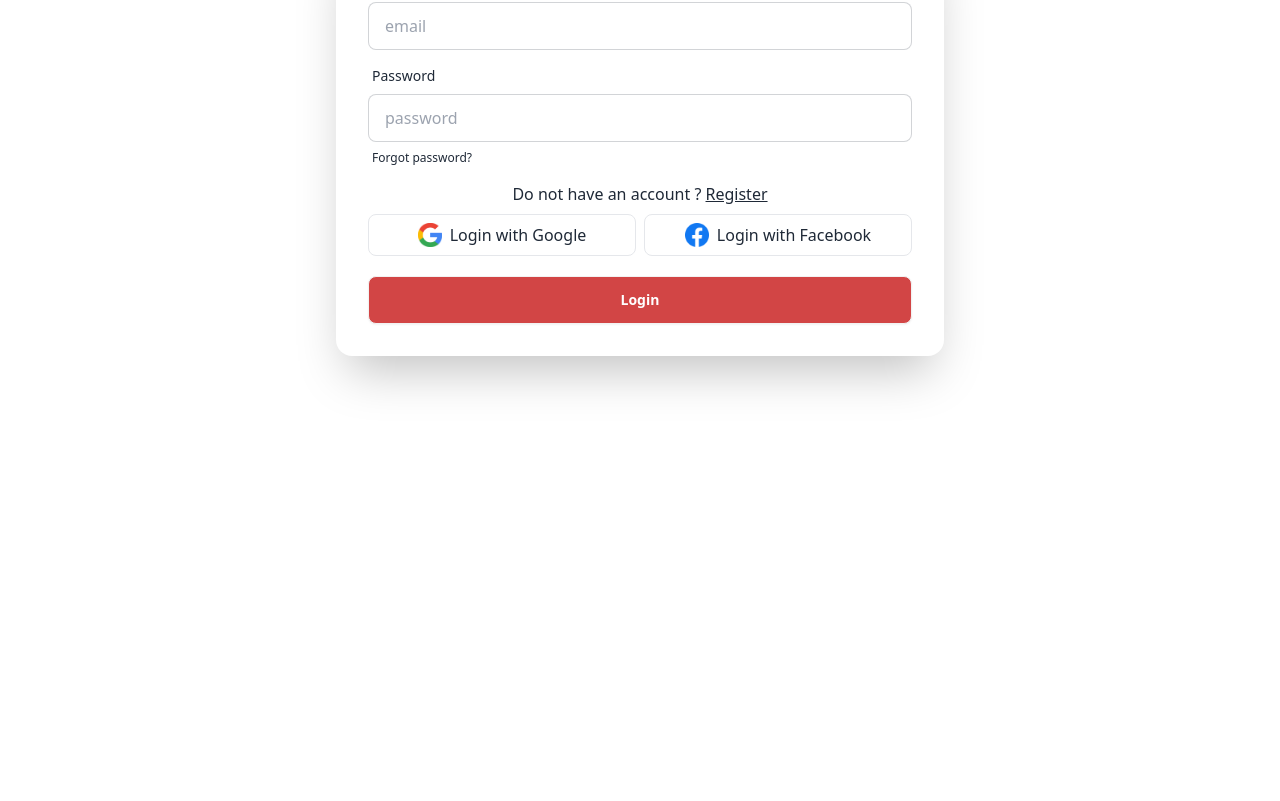
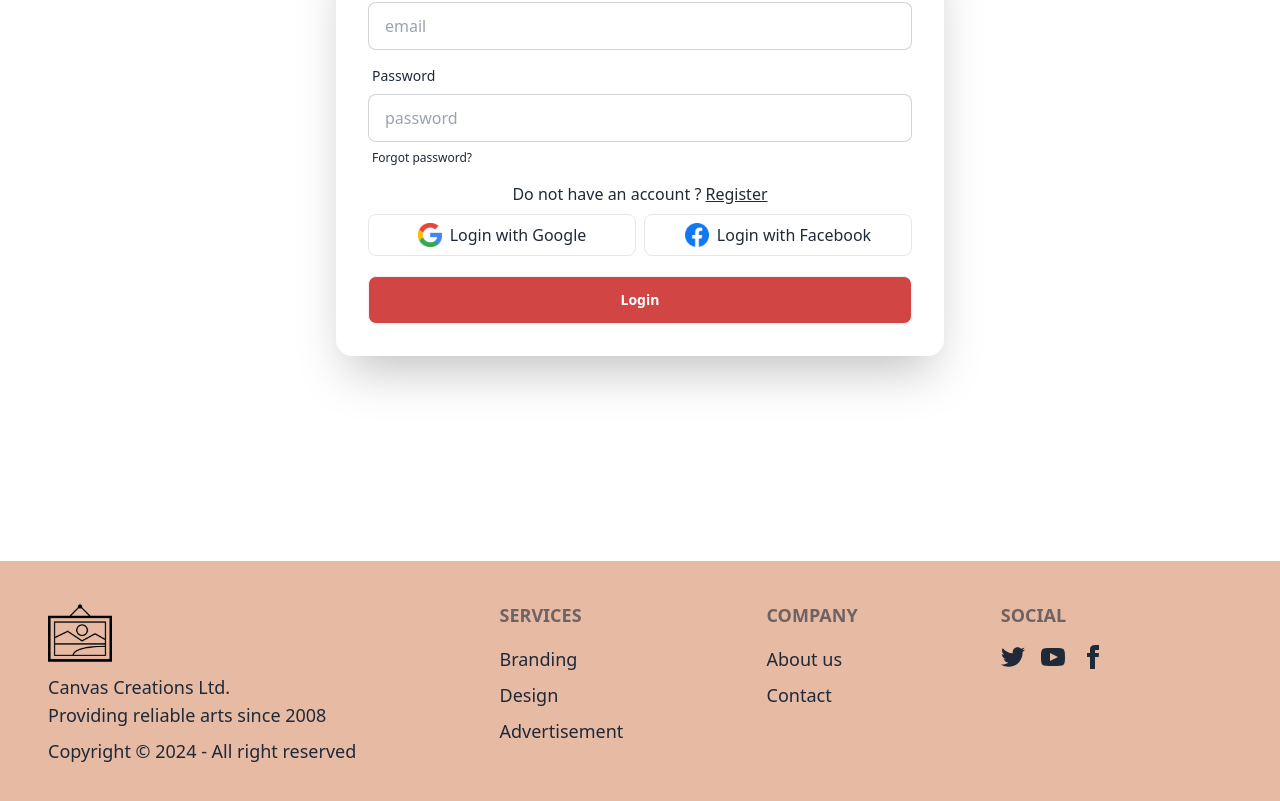
Before and after one commit to Rubaeid-Sanjid/Art-and-Craft-Store-client-side, a React (Vite) app: page /login in a window 1280 px wide. Shown: the part 385-1186 px from the top of the page. Before the commit the page ends 898 px from the top, so only its background shows below. Built offline with nearby package versions, Linux system fonts and the light colour scheme; no server answers.

Commit message:
added footer

```diff
--- a/src/Components/CraftItem/CraftItem.jsx
+++ b/src/Components/CraftItem/CraftItem.jsx
@@ -32,7 +32,7 @@
             <h3>{price}</h3>
           </div>
           <div className="card-actions">
-            <Link to={`/viewDetails/${craftItem._id}`}>
+            <Link to={`/viewDetails/${craftItem._id}`} className="w-full">
               <button className="btn bg-[#D24545] text-white text-lg w-full">
                 View Details
               </button>
--- /dev/null
+++ b/src/Components/Footer/Footer.jsx
@@ -0,0 +1,69 @@
+import logo from "../../assets/photo_frame.png";
+const Footer = () => {
+  return (
+    <div className="bg-[#E6BAA3] mt-12">
+      <footer className="footer p-10 container mx-auto lg:px-12">
+        <aside className="text-lg font-medium">
+          <img src={logo} alt="" className="w-16" />
+          <p>
+            Canvas Creations Ltd.
+            <br />
+            Providing reliable arts since 2008
+          </p>
+          <p>Copyright © 2024 - All right reserved</p>
+        </aside>
+        <nav className="text-lg font-medium">
+          <h6 className="footer-title">Services</h6>
+          <a className="link link-hover">Branding</a>
+          <a className="link link-hover">Design</a>
+          <a className="link link-hover">Advertisement</a>
+        </nav>
+        <nav className="text-lg font-medium">
+          <h6 className="footer-title">Company</h6>
+          <a className="link link-hover">About us</a>
+          <a className="link link-hover">Contact</a>
+        </nav>
+        <nav className="text-lg font-medium">
+          <h6 className="footer-title">Social</h6>
+          <div className="grid grid-flow-col gap-4">
+            <a>
+              <svg
+                xmlns="http://www.w3.org/2000/svg"
+                width="24"
+                height="24"
+                viewBox="0 0 24 24"
+                className="fill-current"
+              >
+                <path d="M24 4.557c-.883.392-1.832.656-2.828.775 1.017-.609 1.798-1.574 2.165-2.724-.951.564-2.005.974-3.127 1.195-.897-.957-2.178-1.555-3.594-1.555-3.179 0-5.515 2.966-4.797 6.045-4.091-.205-7.719-2.165-10.148-5.144-1.29 2.213-.669 5.108 1.523 6.574-.806-.026-1.566-.247-2.229-.616-.054 2.281 1.581 4.415 3.949 4.89-.693.188-1.452.232-2.224.084.626 1.956 2.444 3.379 4.6 3.419-2.07 1.623-4.678 2.348-7.29 2.04 2.179 1.397 4.768 2.212 7.548 2.212 9.142 0 14.307-7.721 13.995-14.646.962-.695 1.797-1.562 2.457-2.549z"></path>
+              </svg>
+            </a>
+            <a>
+              <svg
+                xmlns="http://www.w3.org/2000/svg"
+                width="24"
+                height="24"
+                viewBox="0 0 24 24"
+                className="fill-current"
+              >
+                <path d="M19.615 3.184c-3.604-.246-11.631-.245-15.23 0-3.897.266-4.356 2.62-4.385 8.816.029 6.185.484 8.549 4.385 8.816 3.6.245 11.626.246 15.23 0 3.897-.266 4.356-2.62 4.385-8.816-.029-6.185-.484-8.549-4.385-8.816zm-10.615 12.816v-8l8 3.993-8 4.007z"></path>
+              </svg>
+            </a>
+            <a>
+              <svg
+                xmlns="http://www.w3.org/2000/svg"
+                width="24"
+                height="24"
+                viewBox="0 0 24 24"
+                className="fill-current"
+              >
+                <path d="M9 8h-3v4h3v12h5v-12h3.642l.358-4h-4v-1.667c0-.955.192-1.333 1.115-1.333h2.885v-5h-3.808c-3.596 0-5.192 1.583-5.192 4.615v3.385z"></path>
+              </svg>
+            </a>
+          </div>
+        </nav>
+      </footer>
+    </div>
+  );
+};
+
+export default Footer;
--- a/src/Components/MyCraftItem/MyCraftItem.jsx
+++ b/src/Components/MyCraftItem/MyCraftItem.jsx
@@ -21,14 +21,14 @@
       confirmButtonText: "Yes, delete it!",
     }).then((result) => {
       if (result.isConfirmed) {
-        fetch(`https://art-and-craft-store-server-sigma.vercel.app//craftProduct/${id}`, {
+        fetch(`http://localhost:5000/craftProduct/${id}`, {
           method: "DELETE",
         })
           .then((res) => res.json())
           .then((data) => {
             if (data.deletedCount > 0) {
 
-              fetch(`https://art-and-craft-store-server-sigma.vercel.app//craftProduct/email/${user?.email}`)
+              fetch(`http://localhost:5000/craftProduct/email/${user?.email}`)
                 .then((res) => res.json())
                 .then((data) => {
                   setMyCraftItems(data);
--- a/src/Pages/AllArtAndCraft/AllArtAndCraft.jsx
+++ b/src/Pages/AllArtAndCraft/AllArtAndCraft.jsx
@@ -1,4 +1,4 @@
-import { useLoaderData } from "react-router-dom";
+import { Link, useLoaderData } from "react-router-dom";
 
 const AllArtAndCraft = () => {
   const craftItems = useLoaderData();
@@ -27,9 +27,11 @@
               <td>{craftItem.subcategory_Name}</td>
               <td>{craftItem.userName}</td>
               <td>{craftItem.price}</td>
+              <Link to={`/viewDetails/${craftItem._id}`}>
               <button className="btn bg-[#D24545] text-white">
                 View Details
               </button>
+              </Link>
             </tr>
           ))}
         </tbody>
--- a/src/Pages/Main/Main.jsx
+++ b/src/Pages/Main/Main.jsx
@@ -1,11 +1,13 @@
 import { Outlet } from "react-router-dom";
 import Navbar from "../../Components/Navbar/Navbar";
+import Footer from "../../Components/Footer/Footer";
 
 const Main = () => {
     return (
         <div>
             <Navbar></Navbar>
             <Outlet></Outlet>
+            <Footer></Footer>
         </div>
     );
 };
--- a/src/Pages/MyArtAndCraft/MyArtAndCraft.jsx
+++ b/src/Pages/MyArtAndCraft/MyArtAndCraft.jsx
@@ -8,7 +8,7 @@
   const [myCraftItems, setMyCraftItems] = useState([]);
 
   useEffect(() => {
-    fetch(`https://art-and-craft-store-server-sigma.vercel.app//craftProduct/email/${user?.email}`)
+    fetch(`http://localhost:5000/craftProduct/email/${user?.email}`)
       .then((res) => res.json())
       .then((data) => {
         setMyCraftItems(data);
--- a/src/Pages/UpdateItem/UpdateItem.jsx
+++ b/src/Pages/UpdateItem/UpdateItem.jsx
@@ -50,7 +50,7 @@
     }).then((result) => {
       if (result.isConfirmed) {
 
-        fetch(`https://art-and-craft-store-server-sigma.vercel.app//craftProduct/${currCraftItem._id}`, {
+        fetch(`http://localhost:5000/craftProduct/${currCraftItem._id}`, {
           method: "PUT",
           headers: {
             "content-type": "application/json",
```
Also changed, not shown: src/assets/photo_frame.png (added).
